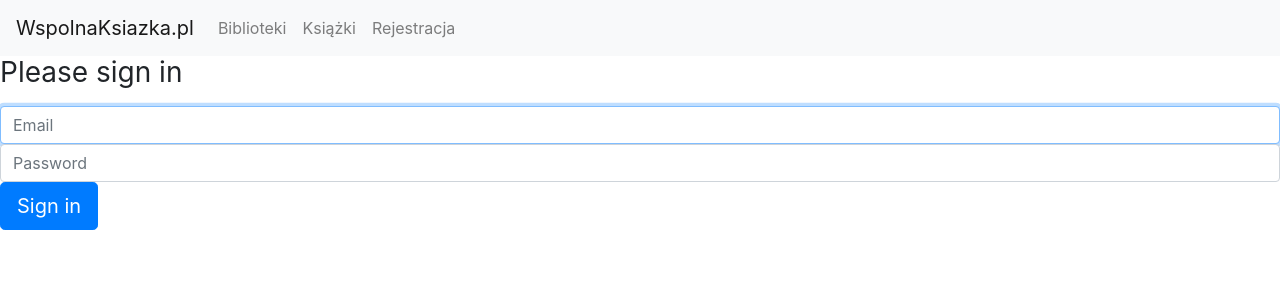
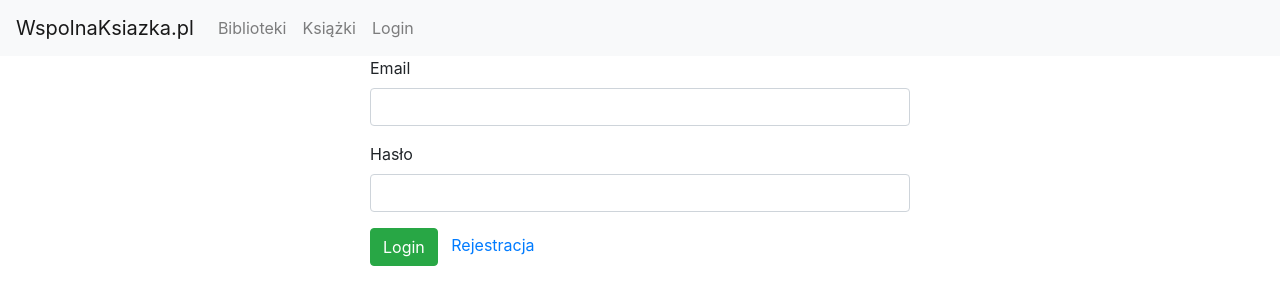
Before and after one commit to slk500/wspolnaksiazka.pl, a Symfony app: template templates/security/login.html.twig in a window 1280 px wide. Shown: the top 305 px of the page. Run offline with Twig, Linux system fonts and the light colour scheme; the template is opened without the code that fills it, so the values that code supplies are empty; form fields are guessed from the names that the template uses; some libraries are stand-ins or nearby versions.

Commit message:
fix login

```diff
--- a/templates/base.html.twig
+++ b/templates/base.html.twig
@@ -17,20 +17,29 @@
 <body>
 <nav class="navbar navbar-expand-lg navbar-light bg-light">
     <a class="navbar-brand" href=" {{ path('app_home_show') }}">WspolnaKsiazka.pl</a>
-    <button class="navbar-toggler" type="button" data-toggle="collapse" data-target="#navbarNav" aria-controls="navbarNav" aria-expanded="false" aria-label="Toggle navigation">
+    <button class="navbar-toggler" type="button" data-toggle="collapse" data-target="#navbarNav"
+            aria-controls="navbarNav" aria-expanded="false" aria-label="Toggle navigation">
         <span class="navbar-toggler-icon"></span>
     </button>
     <div class="collapse navbar-collapse" id="navbarNav">
         <ul class="navbar-nav">
             <li class="nav-item">
-                <a class="nav-link" href="{{ path('app_library_list') }}">Biblioteki <span class="sr-only">(current)</span></a>
+                <a class="nav-link" href="{{ path('app_library_list') }}">Biblioteki <span
+                            class="sr-only">(current)</span></a>
             </li>
             <li class="nav-item">
                 <a class="nav-link" href="{{ path('app_book_list') }}">Książki</a>
             </li>
-            <li class="nav-item">
-                <a class="nav-link" href="{{ path('app_register') }}">Rejestracja</a>
-            </li>
+
+            {% if is_granted('ROLE_USER') %}
+                <li class="nav-item" {{ (app.request.attributes.get('_route') == 'logout') ? 'class="active"' }}>
+                    <a class="nav-link"  href="{{ path('logout') }}">Logout</a>
+                </li>
+            {% else %}
+                <li class="nav-item" {{ (app.request.attributes.get('_route') == 'login') ? 'class="active"' }}>
+                    <a class="nav-link"  href="{{ path('login') }}">Login</a>
+                </li>
+            {% endif %}
         </ul>
     </div>
 </nav>
--- a/templates/registration/register.html.twig
+++ b/templates/registration/register.html.twig
@@ -5,7 +5,7 @@
 {% block body %}
 <div class="container">
     <div class="row">
-        <div class="col-sm">
+        <div class="col-sm-6 offset-3">
     {{ form_start(registrationForm) }}
         {{ form_row(registrationForm.email) }}
         {{ form_row(registrationForm.username, {
@@ -15,7 +15,7 @@
             label: 'Hasło'
         }) }}
 
-        <button class="btn btn-primary">Zarejestruj się</button>
+        <button class="btn btn-primary" formnovalidate>Zarejestruj się</button>
     {{ form_end(registrationForm) }}
         </div>
     </div>
--- a/templates/security/login.html.twig
+++ b/templates/security/login.html.twig
@@ -1,36 +1,38 @@
-{% extends 'base.html.twig' %}
+{%  extends 'base.html.twig' %}
 
-{% block title %}Log in!{% endblock %}
+{%  block body %}
+    <div class="container">
+        <div class="row">
+            {% for msg in app.session.flashBag.get('access_info') %}
+                <div class="alert alert-danger">
+                    {{ msg }}
+                </div>
+            {%  endfor %}
+            {% for msg in app.session.flashBag.get('success_info') %}
+                <div class="alert alert-success">
+                    {{ msg }}
+                </div>
+            {% endfor %}
+            <div class="col-sm-6 offset-3">
 
-{% block body %}
-<form method="post">
-    {% if error %}
-        <div class="alert alert-danger">{{ error.messageKey|trans(error.messageData, 'security') }}</div>
-    {% endif %}
+                {% if error %}
+                    <div class="alert alert-danger">
+                        {{ error.messageKey|trans(error.messageData, 'security') }}
+                    </div>
+                {% endif %}
 
-    <h1 class="h3 mb-3 font-weight-normal">Please sign in</h1>
-    <label for="inputEmail" class="sr-only">Email</label>
-    <input type="email" value="{{ last_username }}" name="email" id="inputEmail" class="form-control" placeholder="Email" required autofocus>
-    <label for="inputPassword" class="sr-only">Password</label>
-    <input type="password" name="password" id="inputPassword" class="form-control" placeholder="Password" required>
+                {{ form_start(form) }}
+                {{form_row(form.email,{ 'label': 'Email' } )}}
+                {{form_row(form.password,{ 'label': 'Hasło' })}}
 
-    <input type="hidden" name="_csrf_token"
-           value="{{ csrf_token('authenticate') }}"
-    >
 
-    {#
-        Uncomment this section and add a remember_me option below your firewall to activate remember me functionality.
-        See https://symfony.com/doc/current/security/remember_me.html
-
-        <div class="checkbox mb-3">
-            <label>
-                <input type="checkbox" name="_remember_me"> Remember me
-            </label>
+                <button type="submit" class="btn btn-success" formnovalidate>Login
+                    <span class="fa fa-lock"></span></button>
+                &nbsp;
+                <a href="{{ path('app_register') }}">Rejestracja</a>
+                {#<p class="text-right" ><a href="{{ path('passwordReset') }}">Zapomniałem Hasła</a></p>#}
+                {{ form_end(form) }}
+            </div>
         </div>
-    #}
-
-    <button class="btn btn-lg btn-primary" type="submit">
-        Sign in
-    </button>
-</form>
+    </div>
 {% endblock %}
```
Also changed, not shown: src/Controller/SecurityController.php (+18 -4 lines), src/Form/LoginForm.php (added, +18 -0 lines), src/Form/RegistrationFormType.php (+6 -1 lines), src/Security/LoginFormAuthenticator.php (+15 -10 lines), templates/library/show.html.twig (+7 -0 lines), 1 other file.
